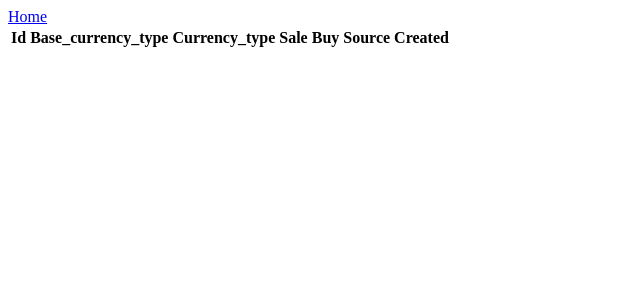
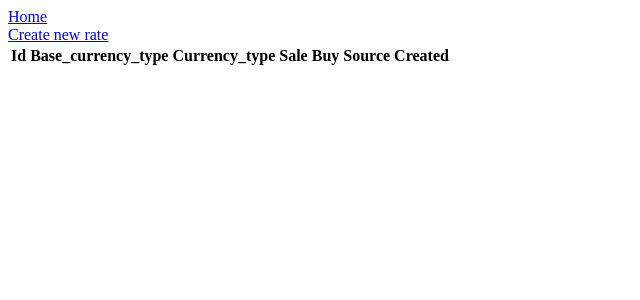
Before and after one commit to Kur1lo/currency_01, a Django app: page /rate/ in a window 1280 px wide. Shown: the top 300 px of the page, without its empty margins (0-640 px from the left). Run offline with Django 4.2, Linux system fonts and the light colour scheme; data that the repository does not hold is empty.

Commit message:
finally comm

```diff
--- /dev/null
+++ b/app/currency/templates/rate_create.html
@@ -0,0 +1,5 @@
+{% extends 'base.html' %}
+
+{% block main_content%}
+    Hi!
+{% endblock main_content %}
--- a/app/currency/templates/rate_list.html
+++ b/app/currency/templates/rate_list.html
@@ -1,6 +1,8 @@
 {% extends 'base.html' %}
 
 {% block main_content %}
+  <div><a href="/rate/rate_create">Create new rate</a></div>
+
     <table>
       <tr>
         <th>Id</th>
@@ -20,6 +22,10 @@
             <td>{{rate.buy}}</td>
             <td>{{rate.source}}</td>
             <td>{{rate.created}}</td>
+            <td><a href="#"> view details </a>
+              <a href="!"> edit </a>
+              <a href="__"> delete </a>
+            </td>
           </tr>
       {% endfor %}
     </table>
--- a/app/currency/templates/source_data.html
+++ b/app/currency/templates/source_data.html
@@ -7,10 +7,10 @@
         <th>Name</th>
         <th>Source URL</th>
       </tr>
-      {% for rate in rate_list %}
+      {% for source in source_list %}
           <tr>
-            <th>{{rate.id}}</th>
-            <td>{{source.source_url}}</td>
+            <th>{{source.id}}</th>
+            <td>{{source.name}}</td>
             <td>{{source.source_url}}</td>
           </tr>
       {% endfor %}
--- a/app/currency/views.py
+++ b/app/currency/views.py
@@ -26,8 +26,13 @@ def rate_list(request):
     return render(request, 'rate_list.html', context=context)
 
 
+def rate_create(request):
+    context = {}
+    return render(request, 'rate_create.html', context=context)
+
+
 def source_data(request):
     context = {
-        'rate_list': Source.objects.all(),
+        'source_list': Source.objects.all(),
     }
     return render(request, 'source_data.html', context=context)
--- a/app/settings/urls.py
+++ b/app/settings/urls.py
@@ -1,6 +1,6 @@
 from django.contrib import admin
 from django.urls import path
-from currency.views import first_func, contact_base, rate_list, index, source_data
+from currency.views import first_func, contact_base, rate_list, index, source_data, rate_create
 
 urlpatterns = [
     path('admin/', admin.site.urls),
@@ -11,6 +11,8 @@ urlpatterns = [
 
     path('rate/', rate_list),
 
+    path('rate/rate_create/', rate_create),
+
     path('source/', source_data),
 
     path('', index)
```
